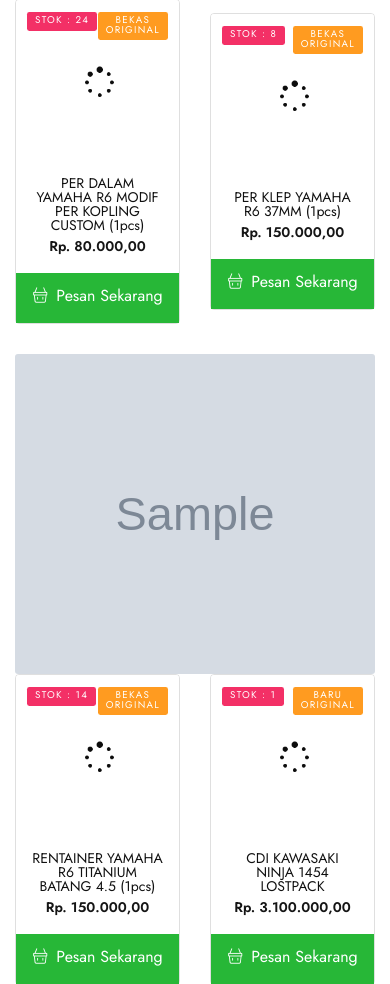
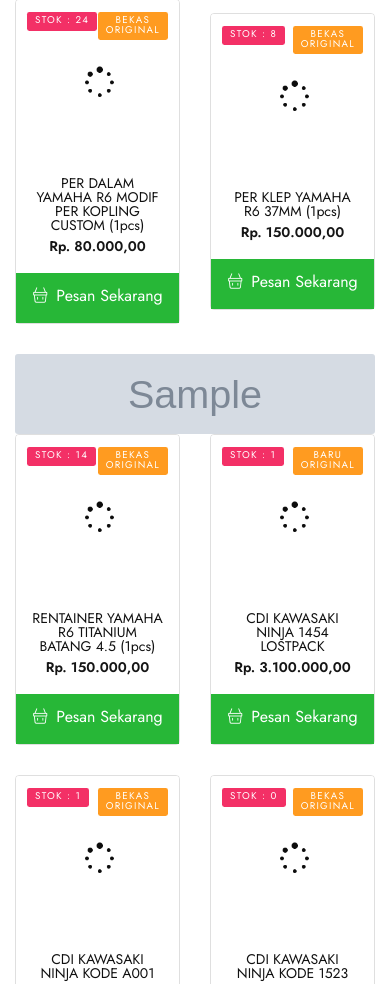
Before and after one commit to faizinkholiq/papah-racing, a PHP site: page /papah-racing/ in a window 390 px wide. Shown: the part 3783-4767 px from the top of the page. Run offline with PHP 8.4, Linux system fonts and the light colour scheme; data comes from the database, SQL or seed files in the repository; tables that the repository leaves empty hold one stand-in row (values such as "Sample post"); grey boxes marked "Sample" are stand-in pictures; data that the repository does not hold is empty; some libraries are stand-ins or nearby versions.

Commit message:
update responsive

```diff
--- a/tema/home.php
+++ b/tema/home.php
@@ -135,7 +135,7 @@ foreach ($posts as $pos){
 			echo '<div class="slider">';
 			$ims = range(1,5);
 			foreach ($banners as $ban){
-				echo '<div><a href="#"><img src="'.SITEURL.'/banner/'.$ban["photo"].'" alt="Image 1" style="height:20rem; object-fit:cover; object-position::center;"></a></div>';
+				echo '<div><a href="#"><img class="img-fluid" src="'.SITEURL.'/banner/'.$ban["photo"].'" alt="Image 1"></a></div>';
 			}
 			echo '</div>';
 			echo '</div></div>';
```
